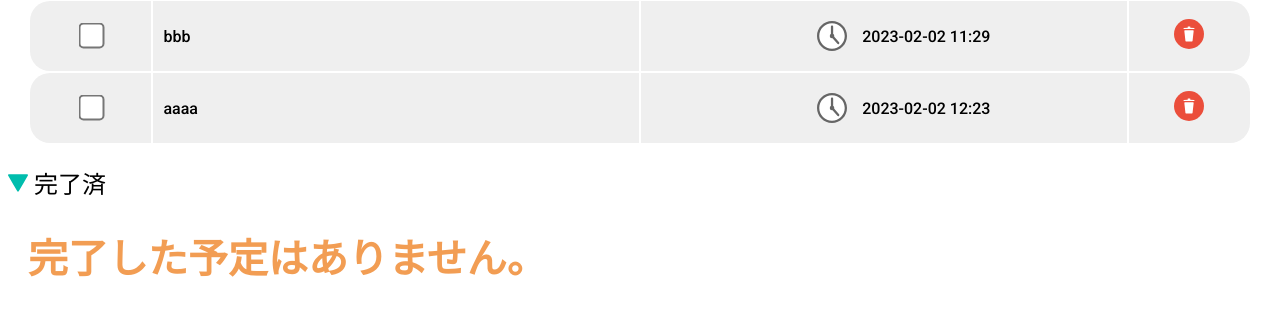
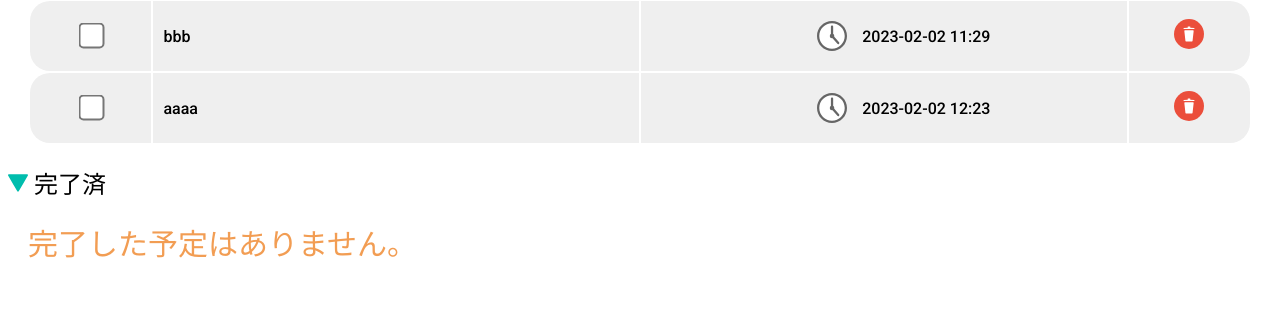
Before and after one commit to 2022AIT-OOP2-G07/Todo, a Flask app: page / in a window 1280 px wide. Shown: the part 255-571 px from the top of the page. Run offline with Flask 2, Linux system fonts and the light colour scheme; data comes from the database, SQL or seed files in the repository.

Commit message:
オレンジ文字部分の修正

```diff
--- a/static/css/main.css
+++ b/static/css/main.css
@@ -125,6 +125,8 @@ td > button {
 
 #strcolor {
   color: rgb(242, 157, 83);
+  font-size: 30px;
+  font-weight: 100;
 }
 
 #incomp_img {
```
